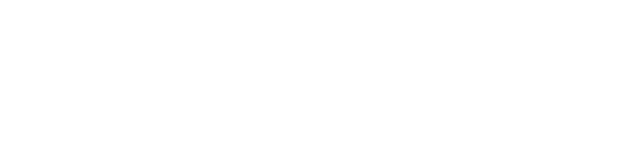
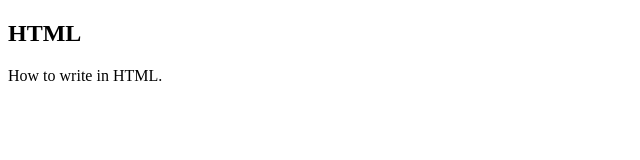
Before and after one commit to VadymSobolevskyi/DA-js-school, a plain HTML site: page index.html in a window 1280 px wide. Shown: the whole page, without its empty margins (0-640 px from the left). Drawn offline with Linux system fonts and the light colour scheme.

Commit message:
Update index.html

```diff
--- a/index.html
+++ b/index.html
@@ -4,7 +4,12 @@
 
 </head>
 <body>
-
+ <section>
+  <h1>HTML</h1>
+  <article>
+    How to write in HTML.
+  </article>
+ </section>
 
 </body>
 </html>
```
